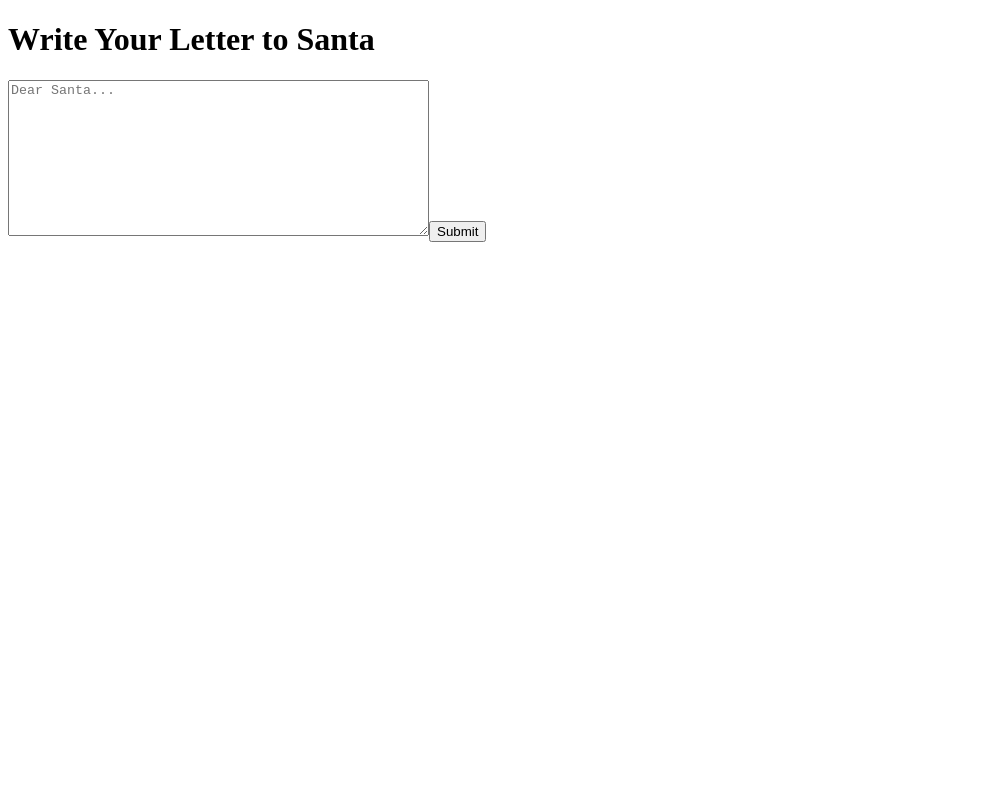
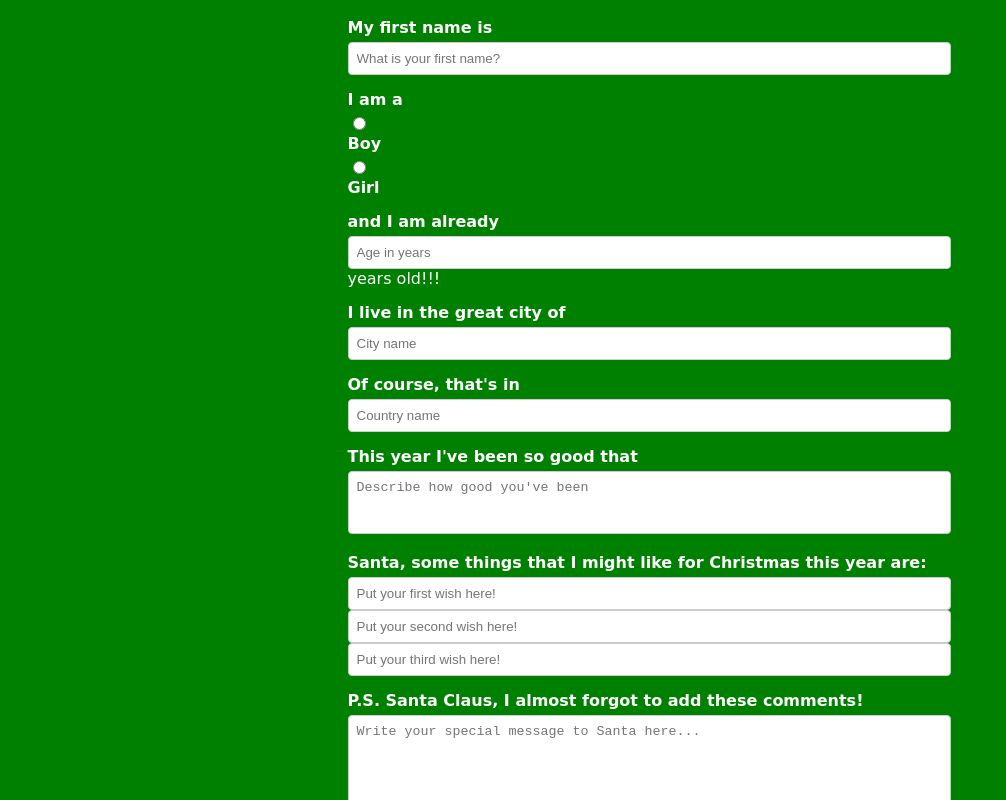
Before and after one commit to samlev/SantaMessager, a React (Create React App) app in the folder frontend/: page /write-letter in a window 1280 px wide. Shown: the whole page, without its empty margins (0-1006 px from the left). Built offline with nearby package versions, Linux system fonts and the light colour scheme.

Commit message:
Add styling to form

```diff
--- a/frontend/src/Pages/WriteLetter.tsx
+++ b/frontend/src/Pages/WriteLetter.tsx
@@ -1,11 +1,116 @@
 import React from 'react';
+import '../Styles/textStyling.css';
 
 const WriteLetter: React.FC = () => {
   return (
-    <div>
-      <h1>Write Your Letter to Santa</h1>
-      <textarea placeholder="Dear Santa..." rows={10} cols={50}></textarea>
-      <button onClick={() => alert('Letter Submitted!')}>Submit</button>
+    <div className="santa-container">
+      <h1 className="santa-title">Write Your Letter to Santa</h1>
+      <form>
+        {/* First Name Section */}
+        <div className="form-group">
+          <label htmlFor="firstName">My first name is</label>
+          <input
+            type="text"
+            id="firstName"
+            name="firstName"
+            placeholder="What is your first name?"
+          />
+        </div>
+
+        {/* Gender Section */}
+        <div className="form-group">
+          <label>I am a</label>
+          <div>
+            <input type="radio" id="boy" name="gender" value="boy" />
+            <label htmlFor="boy">Boy</label>
+            <input type="radio" id="girl" name="gender" value="girl" />
+            <label htmlFor="girl">Girl</label>
+          </div>
+        </div>
+
+        {/* Age Section */}
+        <div className="form-group">
+          <label htmlFor="age">and I am already</label>
+          <input
+            type="number"
+            id="age"
+            name="age"
+            placeholder="Age in years"
+          /> years old!!!
+        </div>
+
+        {/* City Section */}
+        <div className="form-group">
+          <label htmlFor="city">I live in the great city of</label>
+          <input
+            type="text"
+            id="city"
+            name="city"
+            placeholder="City name"
+          />
+        </div>
+
+        {/* Country Section */}
+        <div className="form-group">
+          <label htmlFor="country">Of course, that's in</label>
+          <input
+            type="text"
+            id="country"
+            name="country"
+            placeholder="Country name"
+          />
+        </div>
+
+        {/* Goodness Section */}
+        <div className="form-group">
+          <label htmlFor="goodness">This year I've been so good that</label>
+          <textarea
+            id="goodness"
+            name="goodness"
+            placeholder="Describe how good you've been"
+            rows={3}
+          ></textarea>
+        </div>
+
+        {/* Wishes Section */}
+        <div className="form-group">
+          <label htmlFor="wishes">Santa, some things that I might like for Christmas this year are:</label>
+          <input
+            type="text"
+            id="wish1"
+            name="wish1"
+            placeholder="Put your first wish here!"
+          />
+          <input
+            type="text"
+            id="wish2"
+            name="wish2"
+            placeholder="Put your second wish here!"
+          />
+          <input
+            type="text"
+            id="wish3"
+            name="wish3"
+            placeholder="Put your third wish here!"
+          />
+        </div>
+
+        {/* Comments Section */}
+        <div className="form-group">
+          <label htmlFor="comments">P.S. Santa Claus, I almost forgot to add these comments!</label>
+          <textarea
+            id="comments"
+            name="comments"
+            placeholder="Write your special message to Santa here..."
+            rows={5}
+          ></textarea>
+        </div>
+
+        {/* Submit Button */}
+        <div className="form-submit">
+          <button type="submit">Submit</button>
+        </div>
+      </form>
     </div>
   );
 };
--- a/frontend/src/Styles/textStyling.css
+++ b/frontend/src/Styles/textStyling.css
@@ -1,4 +1,11 @@
 /* text-styling.css */
+
+/* Reset margin and padding for the body and html */
+html, body {
+  margin: 0;
+  padding: 0;
+  height: 100%; /* Ensure html and body take up full height */
+}
 
 /* Styling for the main container */
 .santa-container {
@@ -11,6 +18,8 @@
     justify-content: center;
     font-family: 'Comic Sans MS', 'Comic Sans', cursive;
     position: relative;
+    visibility: visible;
+    overflow: scroll;
   }
 
   /* Styling for the heading */
@@ -31,3 +40,58 @@
     font-size: 2rem;
     opacity: 0.8;
   }
+
+  .santa-title {
+    display: block;
+    font-size: 2rem;
+  }
+
+
+  h1 {
+    text-align: center;
+    color: #f1eaea;
+  }
+
+  .form-group {
+    margin-bottom: 15px;
+  }
+
+  label {
+    display: block;
+    margin-bottom: 5px;
+    font-weight: bold;
+  }
+
+  input[type="text"],
+  input[type="number"],
+  textarea {
+    width: 100%;
+    padding: 8px;
+    border-radius: 4px;
+    border: 1px solid #ccc;
+  }
+
+  textarea {
+    resize: none;
+  }
+
+  input[type="radio"] {
+    margin-right: 5px;
+  }
+
+  .form-submit {
+    text-align: center;
+  }
+
+  button {
+    background: #d32f2f;
+    color: #fff;
+    padding: 10px 20px;
+    border-radius: 4px;
+    border: none;
+    cursor: pointer;
+  }
+
+  button:hover {
+    background: #b71c1c;
+  }
```
